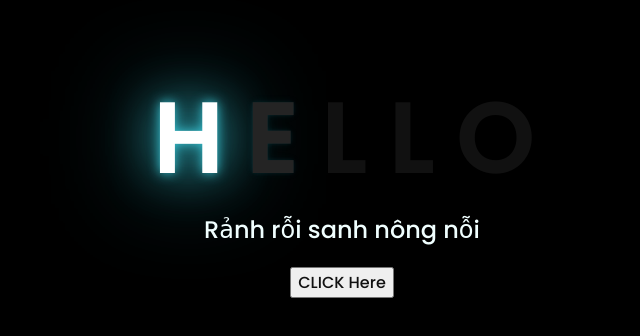
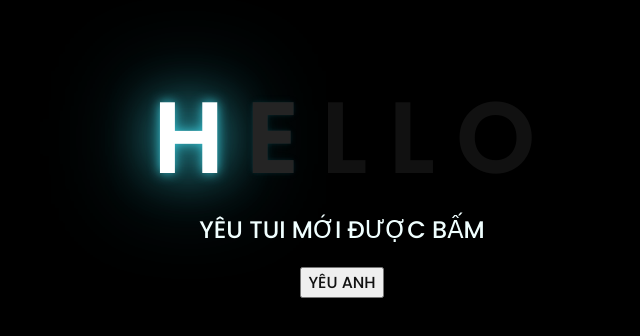
Before and after one commit to KhoiJek/YEUEM, a plain HTML site: page index.html in a window 1280 px wide. Shown: the part 226-562 px from the top of the page, without its empty margins (306-946 px from the left). Drawn offline with Linux system fonts and the light colour scheme.

Commit message:
Update index.html

```diff
--- a/index.html
+++ b/index.html
@@ -18,11 +18,11 @@
         <span>O</span>
     </div>
     <div class="description">
-        <span>Rảnh rỗi sanh nông nỗi</span>
+        <span>YÊU TUI MỚI ĐƯỢC BẤM</span>
     </div>
     <div class="button">
         <button>
-            <a href="flower.html">CLICK Here</a>
+            <a href="flower.html">YÊU ANH</a>
         </button>
 
     </div>
```
